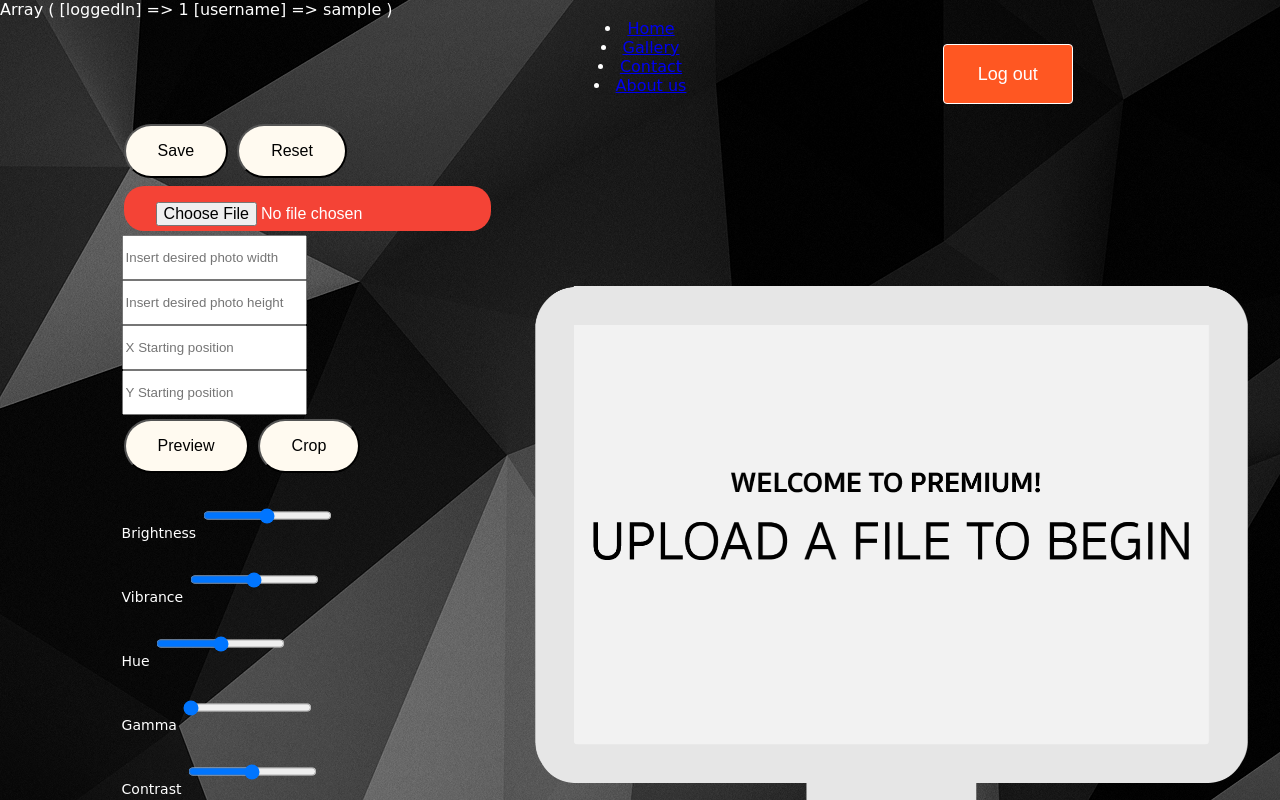
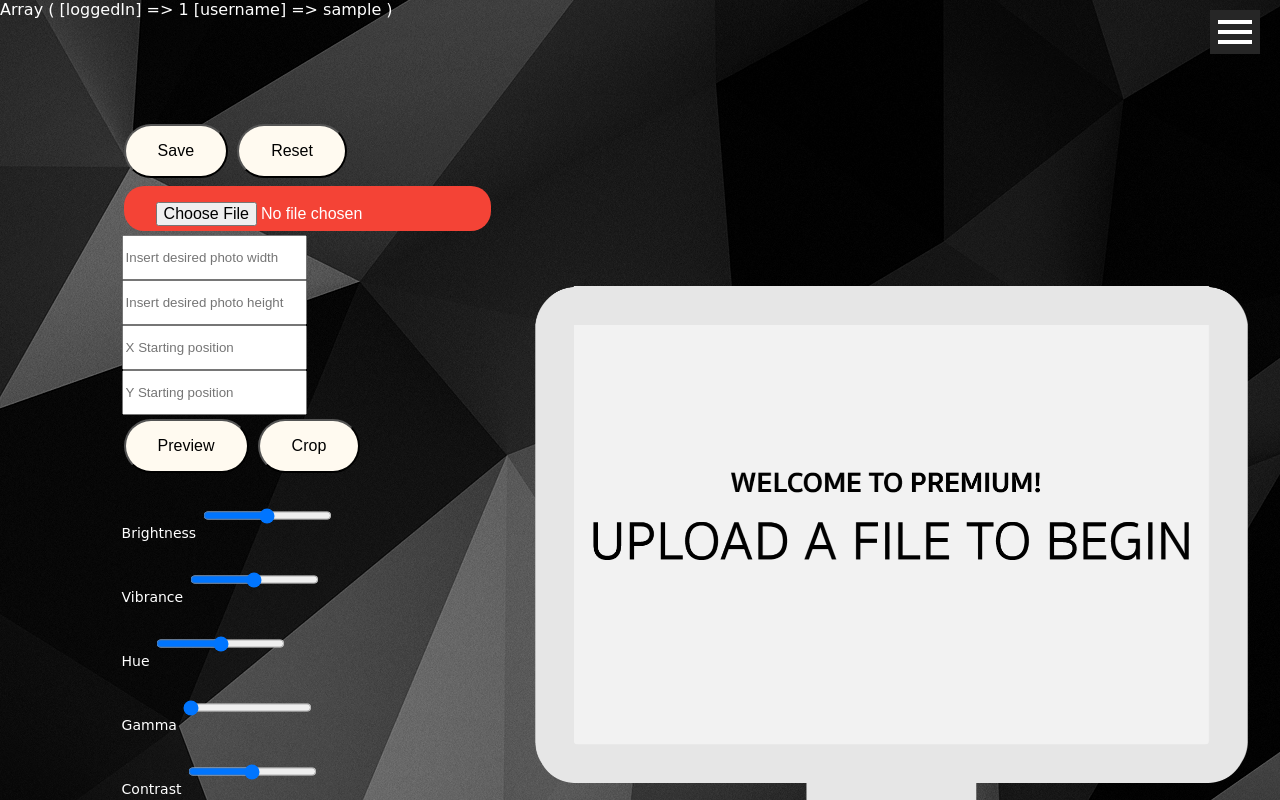
Before and after one commit to irinacristache/Disertation, a PHP site: page /myaccount.php in a window 1280 px wide. Run offline with PHP 8.4, Linux system fonts and the light colour scheme; the visitor is signed in with stand-in values (Sample User, id 1); some libraries are stand-ins or nearby versions; some web fonts are replaced.

Commit message:
Updates to design + standard and premium editors

```diff
--- a/Disertation-master/Disertation-master/contact.php
+++ b/Disertation-master/Disertation-master/contact.php
@@ -65,7 +65,8 @@ if(isset($_SESSION['image']))
 		   <li><a href="./contact.php">Contact</a><li>
 		   <li><a href="./register.php">Register</a><li>
 		   <li><a href="./login.php">Log in</a><li>
-		   <li><a href="./editor.php">Editor</a><li>
+		   <li><a href="./editor.php">Standard Editor</a><li>
+		   <li><a href="./myaccount.php">Premium Editor</a><li>
 		   <li><a href="./personalise.php">Customise the website</a><li>
 		</ul>
 
--- a/Disertation-master/Disertation-master/editor.php
+++ b/Disertation-master/Disertation-master/editor.php
@@ -74,7 +74,8 @@
 		   <li><a href="./contact.php">Contact</a><li>
 		   <li><a href="./register.php">Register</a><li>
 		   <li><a href="./login.php">Log in</a><li>
-		   <li><a href="./editor.php">Editor</a><li>
+		   <li><a href="./editor.php">Standard Editor</a><li>
+		   <li><a href="./myaccount.php">Premium Editor</a><li>
 		   <li><a href="./personalise.php">Customise the website</a><li>
 		</ul>
 
--- a/Disertation-master/Disertation-master/gallery.php
+++ b/Disertation-master/Disertation-master/gallery.php
@@ -62,7 +62,8 @@ if(isset($_SESSION['image']))
 		   <li><a href="./contact.php">Contact</a><li>
 		   <li><a href="./register.php">Register</a><li>
 		   <li><a href="./login.php">Log in</a><li>
-		   <li><a href="./editor.php">Editor</a><li>
+		   <li><a href="./editor.php">Standard Editor</a><li>
+		   <li><a href="./myaccount.php">Premium Editor</a><li>
 		   <li><a href="./personalise.php">Customise the website</a><li>
 		</ul>
 
--- a/Disertation-master/Disertation-master/index.php
+++ b/Disertation-master/Disertation-master/index.php
@@ -165,7 +165,8 @@
 		   <li><a href="./contact.php">Contact</a><li>
 		   <li><a href="./register.php">Register</a><li>
 		   <li><a href="./login.php">Log in</a><li>
-		   <li><a href="./editor.php">Editor</a><li>
+		   <li><a href="./editor.php">Standard Editor</a><li>
+		   <li><a href="./myaccount.php">Premium Editor</a><li>
 		   <li><a href="./personalise.php">Customise the website</a><li>
 		</ul>
 
--- a/Disertation-master/Disertation-master/myaccount.php
+++ b/Disertation-master/Disertation-master/myaccount.php
@@ -14,12 +14,20 @@
 <!DOCTYPE html>
 <html>
 <head>
+<!--This is the premium editor, the one that requires registering-->
+
 	<title>Photo editor</title>
+
+	<!--Import CSS files-->
 	<link rel="stylesheet" type="text/css" href="./styles/styles-editor.css">
 	<link rel="stylesheet" type="text/css" href="./styles/allstyles.css">
+
+
+	<!--Import JS libraries -->
 	<script type="text/javascript" src="editor-main.js"></script>
 	<script type="text/javascript" src="caman.full.min.js"></script>
 	<script type="text/javascript" src="http://ajax.googleapis.com/ajax/libs/jquery/1.7.2/jquery.min.js"></script>
+
 	<script type ="text/javascript">
 
 		$(function () {
@@ -31,12 +39,28 @@
 									})
 			});
 	</script>
+	<link href="https://stackpath.bootstrapcdn.com/font-awesome/4.7.0/css/font-awesome.min.css" rel="stylesheet" >
+
+
+	<!--JQuery for the menu-->
+	<script src="https://code.jquery.com/jquery-3.3.1.js"></script>
+	 <script type="text/javascript">
+	  $(document).ready(function(){
+		  $(".menu-icon").click(function(){
+			$(".menu-icon").toggleClass("active")
+		  })
+
+		  $(".menu-icon").click(function(){
+			$(".sidebar").toggleClass("active")
+		  })
+	   })
+	   </script>
+
+</head>
 
 </head>
 
 <body>
-
-
 
 <div id="fb-root"></div>
 <script>(function(d, s, id) {
@@ -48,13 +72,27 @@
 }(document, 'script', 'facebook-jssdk'));</script>
 
 <!--This creates the top menu-->
-<div class="container1" align="center">
-			<li><a href="./index.php" class="cool-link">Home</a></li>
-			<li><a href="./gallery.php" class="cool-link">Gallery</a></li>
-			<li><a href="./contact.php" class="cool-link">Contact</a></li>
-			<li><a href="./aboutus.php" class="cool-link">About us</a></li>
 
-</div>
+<div class="menu-icon">
+
+		<span></span>
+		<span></span>
+		<span></span>
+		</div>
+		<div class="sidebar">
+		<ul class="menu">
+		   <li><a href="./index.php">Home</a><li>
+		   <li><a href="./aboutus.php">About us</a><li>
+		   <li><a href="./gallery.php">Gallery</a><li>
+		   <li><a href="./contact.php">Contact</a><li>
+		   <li><a href="./register.php">Register</a><li>
+		   <li><a href="./logout.php">Log out</a><li>
+		   <li><a href="./editor.php">Standard Editor</a><li>
+		   <li><a href="./personalise.php">Customise the website</a><li>
+		</ul>
+
+		</div>
+
 
 
 <div class="editor">
@@ -68,6 +106,8 @@
 				<input id="y" type="text" placeholder="Y Starting position"/><br>
 				<button id="preview">Preview</button>
 				<button id="crop">Crop</button>
+
+<!--Slider effects which can be adjusted by dragging the button to the left or to the right-->
 				<!--Slider Brightness-->
 				<p>
 					<label for="brightness">Brightness</label>
@@ -141,32 +181,44 @@
 					<input id="stackBlur" name="stackBlur" type="range" min=-100 max=100 value=0>
 				</p>
 
+				<!--Add text over image-->
+				<h4>Add a message over your image:</h4>
+				<input type="text" id="message" placeholder="Type a message">
+				<button id="submit">Add Text</button>
+
 				<!--Buttons for filters-->
-				<button id="lomo" class="filter">Lomo</button>
-				<button id="clarity" class="filter">Clarity</button>
-				<button id="hazydays" class="filter">Smooth but Foggy</button>
+				<h3>Edit by colour theme</h3>
 				<button id="herMajesty" class="filter">Pink</button>
 				<button id="love" class="filter">Red for Love</button>
 				<button id="crossProcess" class="filter">Purple Vibe</button>
 				<button id="orangePeel" class="filter">Orange</button>
 				<button id="glowingSun" class="filter">Yellow</button>
 				<button id="jarques" class="filter">Gray Area</button>
-				<button id="grungy" class="filter">Welcome to the Dark Side</button>
+				<p><h3>Edit using special effects</h3></p>
+				<button id="lomo" class="filter">Lomo</button>
+				<button id="clarity" class="filter">Clarity</button>
+				<button id="hazydays" class="filter">Smooth but Foggy</button>
+				<h3>Vintage edits</h3>
+				<p><button id="grungy" class="filter">Welcome to the Dark Side</button></p>
 				<button id="sinCity" class="filter">Black & White</button>
 				<button id="pinhole" class="filter">Black & White (Smooth)</button>
 				<button id="vintage" class="filter">Vintage</button>
 				<button id="sunrise" class="filter">Memories</button>
 
-				<!--Add text over image-->
-				<h4>Add a message over your image:</h4>
-				<input type="text" id="message" placeholder="Type a message">
-				<button id="submit">Add Text</button>
 
-			</div>
+
+
+
+		</div>
 				<img id="image" class="img" src="./images/19.png">
 		</div>
 
 
+
+
+
+
+<!---Social media buttons-->
 <div class="a2a_kit a2a_kit_size_32 a2a_floating_style a2a_vertical_style" style="left:0px; top:150px;">
     <a class="a2a_button_facebook"></a>
     <a class="a2a_button_twitter"></a>
@@ -182,6 +234,3 @@
 </div>
 </body>
 </html>
-
-
-<button class="button button4"  onclick="document.location='logout.php'">Log out</button>
--- a/Disertation-master/Disertation-master/personalise.php
+++ b/Disertation-master/Disertation-master/personalise.php
@@ -47,7 +47,8 @@
 		   <li><a href="./contact.php">Contact</a><li>
 		   <li><a href="./register.php">Register</a><li>
 		   <li><a href="./login.php">Log in</a><li>
-		   <li><a href="./editor.php">Editor</a><li>
+		   <li><a href="./editor.php">Standard Editor</a><li>
+		   <li><a href="./myaccount.php">Premium Editor</a><li>
 		   <li><a href="./personalise.php">Customise the website</a><li>
 		</ul>
 		</div>
--- a/Disertation-master/Disertation-master/register.php
+++ b/Disertation-master/Disertation-master/register.php
@@ -154,7 +154,8 @@ if(isset($_SESSION['image']))
 		   <li><a href="./contact.php">Contact</a><li>
 		   <li><a href="./register.php">Register</a><li>
 		   <li><a href="./login.php">Log in</a><li>
-		   <li><a href="./editor.php">Editor</a><li>
+		   <li><a href="./editor.php">Standard Editor</a><li>
+		   <li><a href="./myaccount.php">Premium Editor</a><li>
 		   <li><a href="./personalise.php">Customise the website</a><li>
 		</ul>
 
--- a/Disertation-master/Disertation-master/styles/styles-aboutus.css
+++ b/Disertation-master/Disertation-master/styles/styles-aboutus.css
@@ -184,6 +184,6 @@ margin-top:50px;
 height:auto;
 width:280px;
 height:280px;
-left:35%;
+left:42%;
 float:left;
 }
```
Also changed, not shown: Disertation-master/Disertation-master/aboutus.php (+6 -3 lines).
